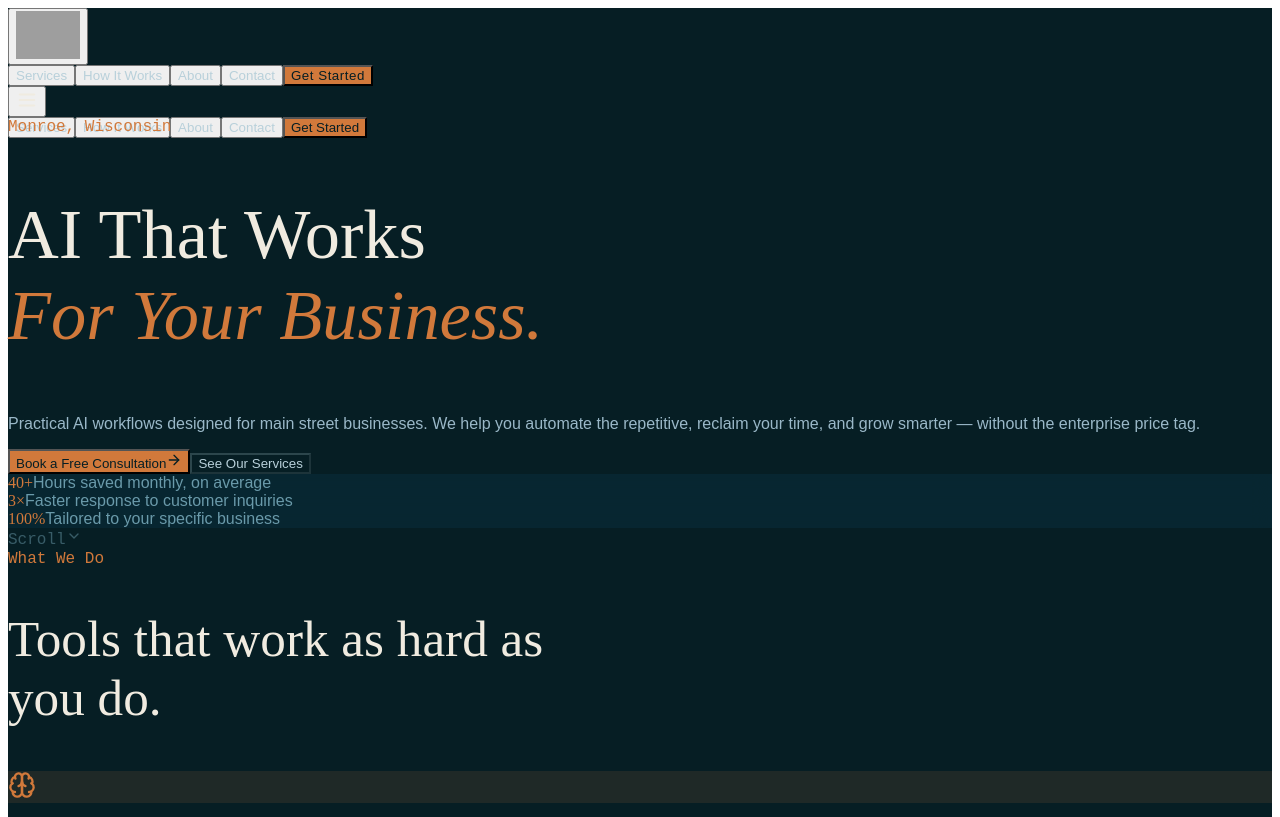
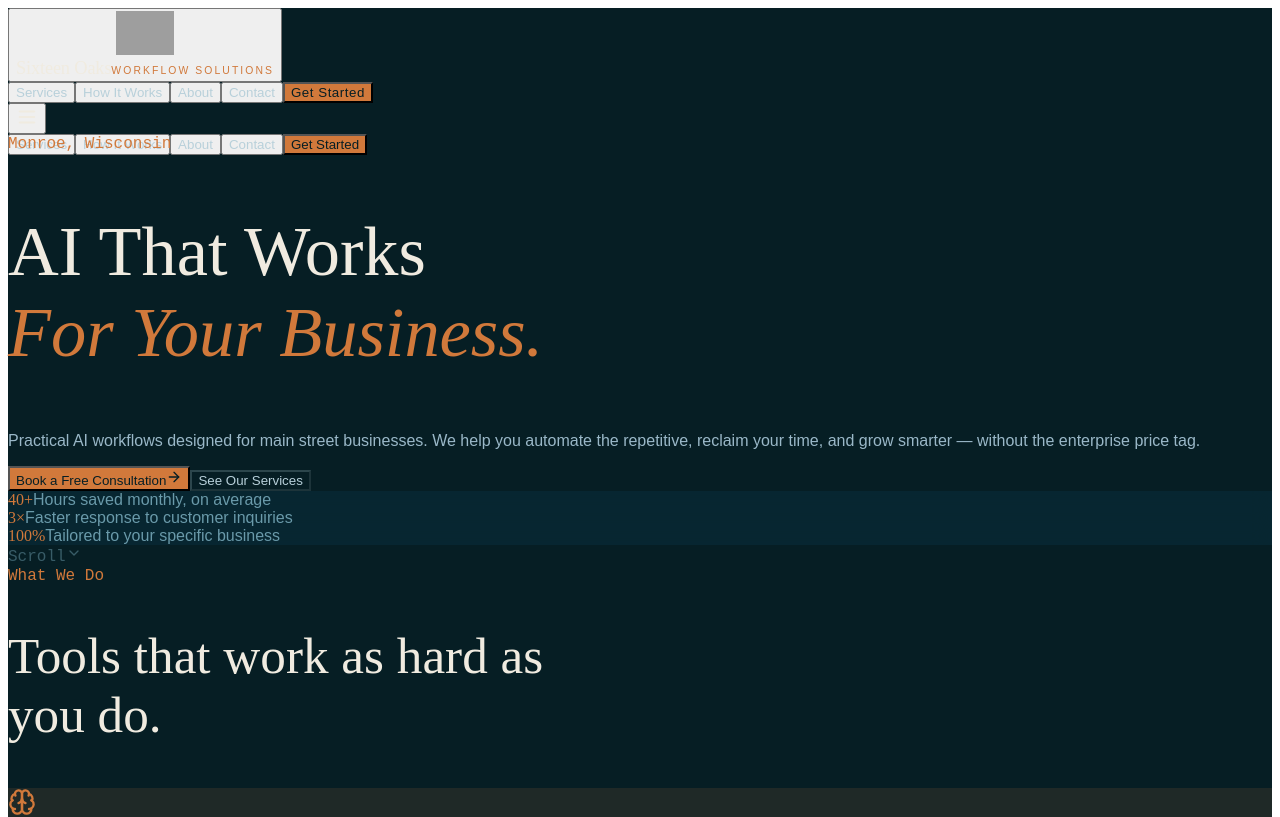
Before and after one commit to klarson01/sixteen-oaks-workflow-solutions, a React (Vite) app: page / in a window 1280 px wide. Shown: the top 817 px of the page. Built offline with nearby package versions, Linux system fonts and the light colour scheme; grey boxes are pictures that could not be loaded; the HTML template or start-up script is replaced by a standard one.

Commit message:
fix: add text lockup beside logo icon in nav

```diff
--- a/src/app/App.tsx
+++ b/src/app/App.tsx
@@ -74,8 +74,12 @@ function Nav() {
       }}
     >
       <nav className="max-w-7xl mx-auto px-6 lg:px-10 h-20 flex items-center justify-between">
-        <button onClick={() => window.scrollTo({ top: 0, behavior: "smooth" })}>
-          <img src={logoUrl} alt="Sixteen Oaks Workflow Solutions" style={{ height: "48px", width: "auto", objectFit: "contain" }} />
+        <button onClick={() => window.scrollTo({ top: 0, behavior: "smooth" })} className="flex items-center gap-3">
+          <img src={logoUrl} alt="" style={{ height: "44px", width: "auto", objectFit: "contain" }} />
+          <div className="flex flex-col leading-none text-left">
+            <span style={{ fontFamily: "'Playfair Display', serif", fontSize: "1.15rem", fontWeight: 500, color: "#f0ebe0", letterSpacing: "-0.01em" }}>Sixteen Oaks</span>
+            <span style={{ fontFamily: "'DM Sans', sans-serif", fontSize: "0.65rem", color: "#D1793B", letterSpacing: "0.2em", textTransform: "uppercase", marginTop: "2px" }}>Workflow Solutions</span>
+          </div>
         </button>
 
         <div className="hidden md:flex items-center gap-8">
```
